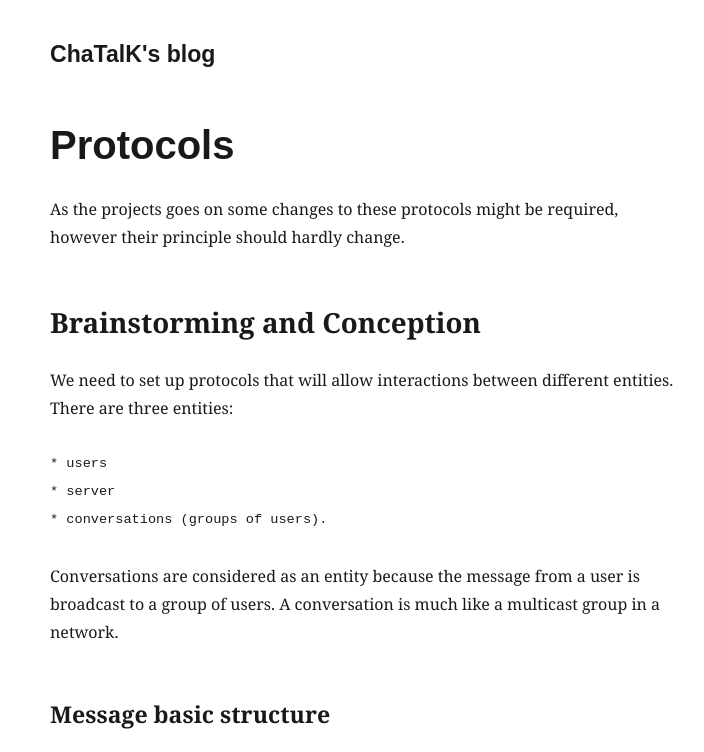
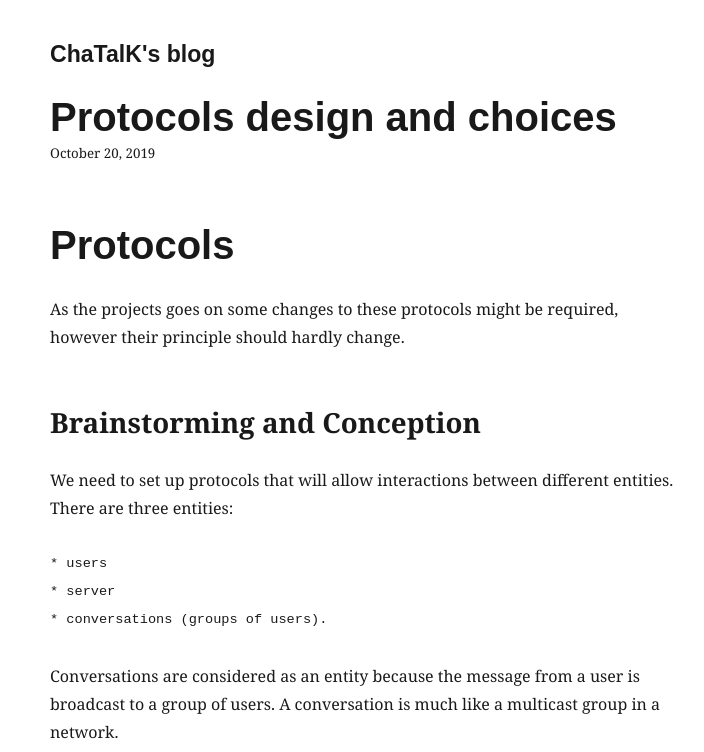
Before and after one commit to projet-m2-siris-unistra/chatalk, a Gatsby site in the folder blog/: page /protocols-conception/ in a window 1280 px wide. Shown: the top 752 px of the page, without its empty margins (275-979 px from the left). Built offline with nearby package versions, Linux system fonts and the light colour scheme; Gatsby itself is replaced by a stand-in of ours; some packages are replaced by stand-ins of ours; code samples lack their colours.

Commit message:
Added protocols blog post description

```diff
--- a/blog/content/blog/protocols-conception/index.md
+++ b/blog/content/blog/protocols-conception/index.md
@@ -1,3 +1,9 @@
+---
+title: Protocols design and choices
+date: '2019-10-20T22:37:35.284Z'
+description: 'How our custom protocols should be designed and implemented.'
+---
+
 # Protocols
 
 As the projects goes on some changes to these protocols might be required, however their principle should hardly change.
```
